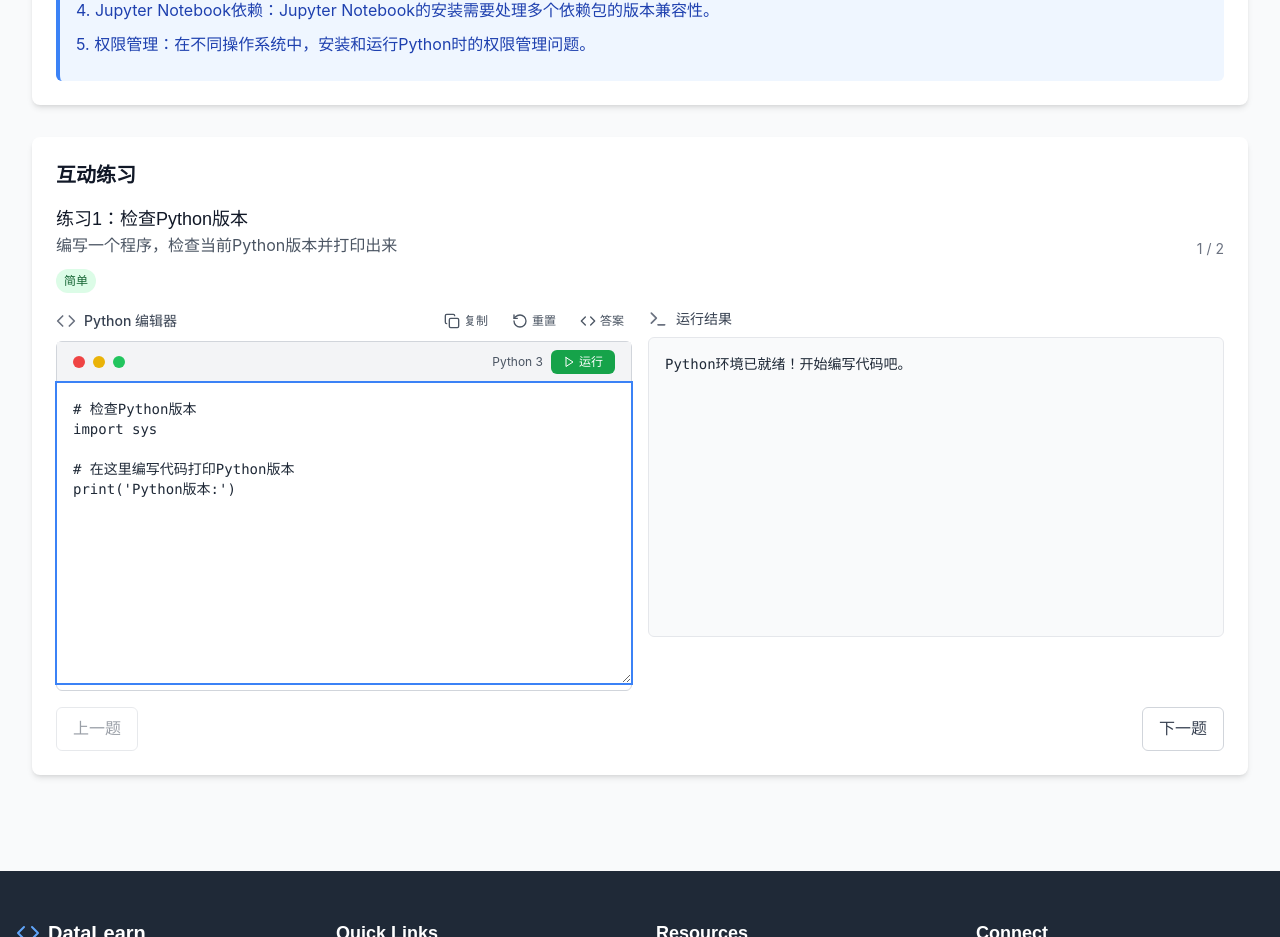
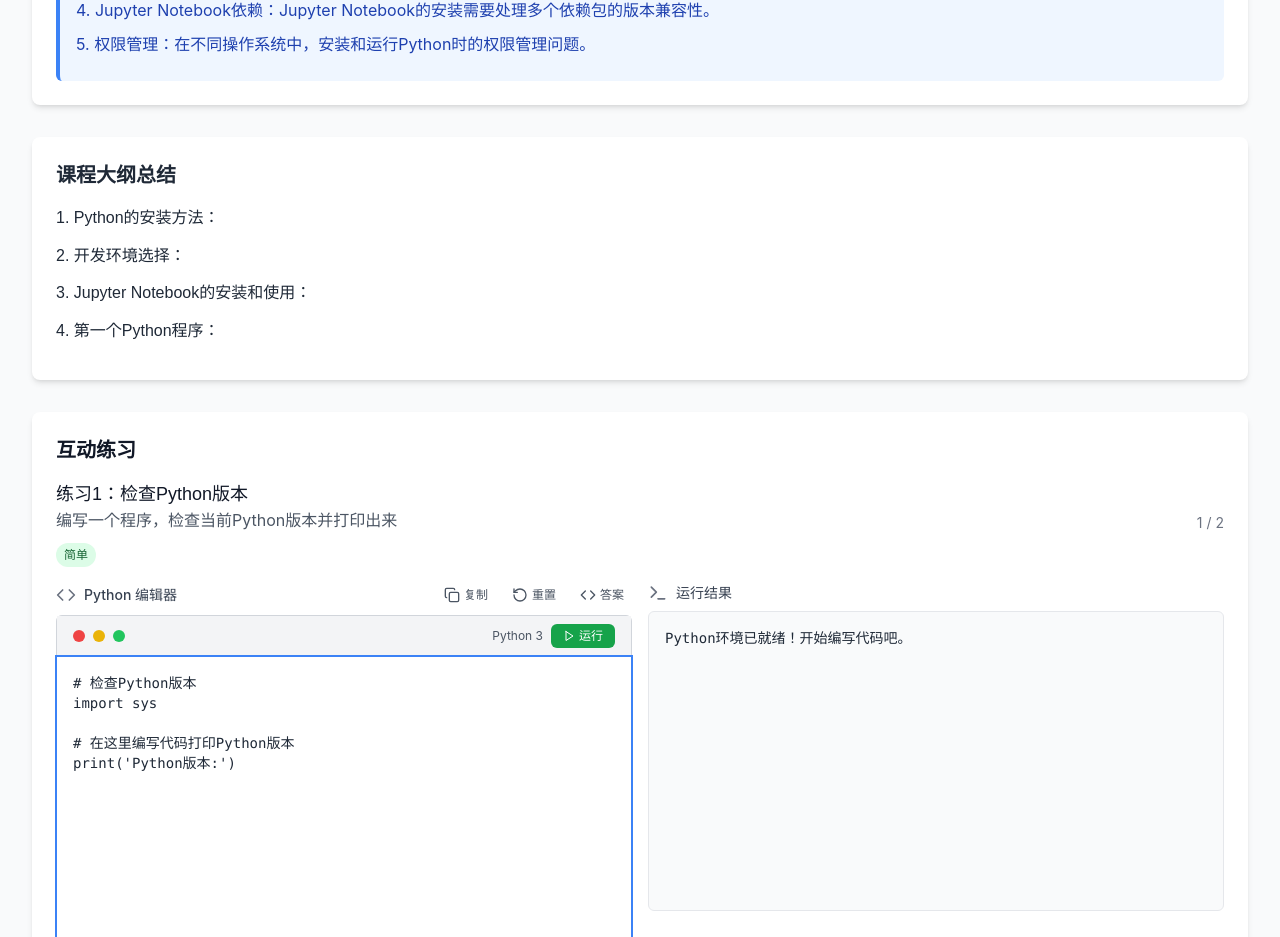
Before and after one commit to chen1778/kaifa, a React (Vite) app: page /courses/1/lessons/1 in a window 1280 px wide. Shown: the part 1093-2030 px from the top of the page. Built offline with nearby package versions, Linux system fonts and the light colour scheme.

Commit message:
feat: 设计Python数据分析在线教育平台
Co-authored-by: traeagent <traeagent@users.noreply.github.com>

```diff
--- a/src/pages/LessonDetail.tsx
+++ b/src/pages/LessonDetail.tsx
@@ -90,6 +90,7 @@ const LessonDetail: React.FC = () => {
         return [
           {
             id: 1,
+            type: "code",
             title: "练习1：数据概览和基本统计",
             description: "创建电商销售数据并进行基本统计分析",
             template: "# 商业数据分析案例：数据概览和基本统计\nimport pandas as pd\nimport numpy as np\n\n# 模拟电商销售数据\ndata = {\n    '订单ID': range(1, 51),\n    '日期': pd.date_range('2023-01-01', periods=50),\n    '产品类别': np.random.choice(['电子产品', '服装', '家居用品', '食品'], 50),\n    '销售额': np.random.randint(100, 1000, 50),\n    '客户年龄': np.random.randint(18, 65, 50)\n}\n\ndf = pd.DataFrame(data)\n\n# TODO: 1. 查看数据前5行\nprint('数据前5行:')\n\n# TODO: 2. 查看数据基本统计信息\nprint('\n数据基本统计:')\n\n# TODO: 3. 计算总销售额和平均订单金额\nprint('\n总销售额:')\nprint('平均订单金额:')\n",
@@ -106,6 +107,7 @@ const LessonDetail: React.FC = () => {
         return [
           {
             id: 1,
+            type: "code",
             title: "练习1：数据分析概述",
             description: "了解数据分析的基本概念和流程",
             template: "# 数据分析概述\n\n# 打印数据分析的基本步骤\nprint('数据分析的基本步骤:')\n# TODO: 列出数据分析的基本步骤\n",
@@ -117,6 +119,7 @@ const LessonDetail: React.FC = () => {
         return [
           {
             id: 1,
+            type: "code",
             title: "练习1：数据导入与导出",
             description: "学习如何导入和导出各种格式的数据",
             template: "# 数据导入与导出\nimport pandas as pd\n\n# 创建示例数据\ndata = {'名称': ['产品A', '产品B', '产品C'], '价格': [100, 200, 300], '销量': [10, 20, 30]}\ndf = pd.DataFrame(data)\n\n# 打印数据\nprint('原始数据:')\nprint(df)\n\n# TODO: 将数据导出为CSV文件\nprint('\n数据已导出为CSV文件')\n",
@@ -128,6 +131,7 @@ const LessonDetail: React.FC = () => {
         return [
           {
             id: 1,
+            type: "code",
             title: "练习1：数据清洗基础",
             description: "学习数据清洗的基本方法和技巧",
             template: "# 数据清洗基础\nimport pandas as pd\nimport numpy as np\n\n# 创建含有缺失值的示例数据\ndata = {'名称': ['产品A', '产品B', None, '产品D'], '价格': [100, np.nan, 300, 400], '销量': [10, 20, None, 40]}\ndf = pd.DataFrame(data)\n\nprint('原始数据:')\nprint(df)\n\n# TODO: 处理缺失值\nprint('\n处理后的数据:')\n",
@@ -139,6 +143,7 @@ const LessonDetail: React.FC = () => {
         return [
           {
             id: 1,
+            type: "code",
             title: "练习1：数据探索分析",
             description: "学习如何探索和分析数据",
             template: "# 数据探索分析\nimport pandas as pd\nimport numpy as np\n\n# 创建示例数据\ndata = {'产品类别': ['电子产品', '服装', '家居用品', '食品', '电子产品', '服装'], '销售额': [1000, 500, 800, 300, 1200, 600], '利润': [200, 100, 160, 60, 240, 120]}\ndf = pd.DataFrame(data)\n\nprint('原始数据:')\nprint(df)\n\n# TODO: 按产品类别分组分析\nprint('\n按产品类别分析:')\n",
@@ -150,6 +155,7 @@ const LessonDetail: React.FC = () => {
         return [
           {
             id: 1,
+            type: "code",
             title: "练习1：数据可视化实践",
             description: "通过实际案例学习数据可视化",
             template: "# 数据可视化实践\nimport pandas as pd\nimport numpy as np\nimport matplotlib.pyplot as plt\n\n# 创建示例数据\ndates = pd.date_range('2023-01-01', '2023-12-31', freq='M')\nsales = [1000, 1200, 900, 1100, 1300, 1250, 1400, 1500, 1350, 1450, 1600, 1700]\ndf = pd.DataFrame({'月份': dates, '销售额': sales})\n\n# 设置中文字体\nplt.rcParams['font.sans-serif'] = ['SimHei']\nplt.rcParams['axes.unicode_minus'] = False\n\n# TODO: 创建销售额折线图\nprint('销售额数据:')\nprint(df)\n",
@@ -161,6 +167,7 @@ const LessonDetail: React.FC = () => {
         return [
           {
             id: 1,
+            type: "code",
             title: "练习1：统计分析基础",
             description: "学习基本的统计分析方法",
             template: "# 统计分析基础\nimport pandas as pd\nimport numpy as np\n\n# 创建示例数据\ndata = {'销售额': np.random.normal(1000, 200, 100), '利润': np.random.normal(200, 50, 100)}\ndf = pd.DataFrame(data)\n\nprint('数据基本统计:')\nprint(df.describe())\n\n# TODO: 计算相关系数\nprint('\n相关系数:')\n",
@@ -172,6 +179,7 @@ const LessonDetail: React.FC = () => {
         return [
           {
             id: 1,
+            type: "code",
             title: "练习1：商业案例分析",
             description: "通过商业案例学习数据分析的应用",
             template: "# 商业案例分析\nimport pandas as pd\nimport numpy as np\n\n# 模拟电商销售数据\ndata = {\n    '日期': pd.date_range('2023-01-01', periods=30),\n    '产品类别': np.random.choice(['电子产品', '服装', '家居用品'], 30),\n    '销售额': np.random.randint(500, 2000, 30),\n    '促销活动': np.random.choice(['无', '有'], 30, p=[0.7, 0.3])\n}\n\ndf = pd.DataFrame(data)\n\n# TODO: 分析促销活动对销售额的影响\nprint('促销活动效果分析:')\n",
@@ -183,6 +191,7 @@ const LessonDetail: React.FC = () => {
         return [
           {
             id: 1,
+            type: "code",
             title: "练习1：项目实践准备",
             description: "准备进行数据分析项目实践",
             template: "# 项目实践准备\n\n# 项目主题：电商销售数据分析\nprint('项目实践准备:')\nprint('1. 确定项目目标')\nprint('2. 收集数据')\nprint('3. 制定分析计划')\nprint('4. 准备分析工具')\n\n# TODO: 列出项目实施的具体步骤\nprint('\n项目实施步骤:')\n",
@@ -194,6 +203,7 @@ const LessonDetail: React.FC = () => {
         return [
           {
             id: 1,
+            type: "code",
             title: "练习1：项目实施",
             description: "实施数据分析项目",
             template: "# 项目实施\nimport pandas as pd\nimport numpy as np\n\n# 模拟电商销售数据\ndata = {\n    '订单ID': range(1, 101),\n    '日期': pd.date_range('2023-01-01', periods=100),\n    '产品类别': np.random.choice(['电子产品', '服装', '家居用品', '食品'], 100),\n    '销售额': np.random.randint(100, 2000, 100),\n    '客户年龄': np.random.randint(18, 65, 100),\n    '地区': np.random.choice(['北京', '上海', '广州', '深圳'], 100)\n}\n\ndf = pd.DataFrame(data)\n\n# TODO: 进行数据分析\nprint('项目实施分析:')\n",
@@ -205,6 +215,7 @@ const LessonDetail: React.FC = () => {
         return [
           {
             id: 1,
+            type: "code",
             title: "练习1：项目展示与总结",
             description: "展示项目成果并总结学习内容",
             template: "# 项目展示与总结\n\n# 项目主题：电商销售数据分析\nprint('项目展示与总结:')\nprint('1. 项目背景')\nprint('2. 数据来源')\nprint('3. 分析方法')\n\n# TODO: 总结项目成果和学习收获\nprint('\n项目成果:')\nprint('\n学习收获:')\n",
@@ -391,6 +402,7 @@ const LessonDetail: React.FC = () => {
         return [
           {
             id: 1,
+            type: "code",
             title: "练习1：基本统计分析",
             description: "对销售数据进行基本统计分析",
             template: "# 基本统计分析\nimport pandas as pd\nimport numpy as np\n\n# 模拟销售数据\ndata = {\n    '日期': pd.date_range('2023-01-01', periods=30),\n    '销售额': np.random.randint(800, 1500, 30),\n    '客户数': np.random.randint(20, 50, 30),\n    '产品类别': np.random.choice(['A', 'B', 'C'], 30)\n}\n\ndf = pd.DataFrame(data)\n\n# 基本统计分析\nprint('销售数据基本统计:')\nprint(df.describe())\n\n# 按产品类别分析\nprint('\n按产品类别销售分析:')\nprint(df.groupby('产品类别')['销售额'].sum())\n",
@@ -402,6 +414,7 @@ const LessonDetail: React.FC = () => {
         return [
           {
             id: 1,
+            type: "code",
             title: "练习1：促销活动效果分析",
             description: "分析不同促销活动对销售的影响",
             template: "# 商业数据分析案例：促销活动效果分析\nimport pandas as pd\nimport numpy as np\n\n# 模拟零售企业数据\ndata = {\n    '日期': pd.date_range('2023-01-01', periods=100),\n    '销售额': np.random.randint(5000, 20000, 100),\n    '客流量': np.random.randint(100, 500, 100),\n    '促销活动': np.random.choice(['无', '节日促销', '会员日', '清仓活动'], 100, p=[0.6, 0.15, 0.15, 0.1])\n}\n\ndf = pd.DataFrame(data)\n\n# TODO: 1. 查看不同促销活动的平均销售额\nprint('不同促销活动的平均销售额:')\n\n# TODO: 2. 查看不同促销活动的平均客流量\nprint('\n不同促销活动的平均客流量:')\n",
@@ -984,6 +997,18 @@ const LessonDetail: React.FC = () => {
           )}
         </div>
 
+        {/* 课程大纲总结 */}
+        <div className="bg-white rounded-lg shadow-md p-6 mb-8">
+          <h2 className="text-xl font-semibold text-gray-800 mb-4">课程大纲总结</h2>
+          <div className="prose max-w-none">
+            {currentLesson.content.split('\n').filter(line => line.trim().startsWith('1. ') || line.trim().startsWith('2. ') || line.trim().startsWith('3. ') || line.trim().startsWith('4. ') || line.trim().startsWith('5. ')).map((line, index) => (
+              <div key={index} className="mb-3">
+                <h4 className="text-md font-medium text-gray-800">{line.trim()}</h4>
+              </div>
+            ))}
+          </div>
+        </div>
+
         {/* 互动练习 */}
         {practiceQuestions.length > 0 && (
           <div className="bg-white rounded-lg shadow-md p-6">
```
